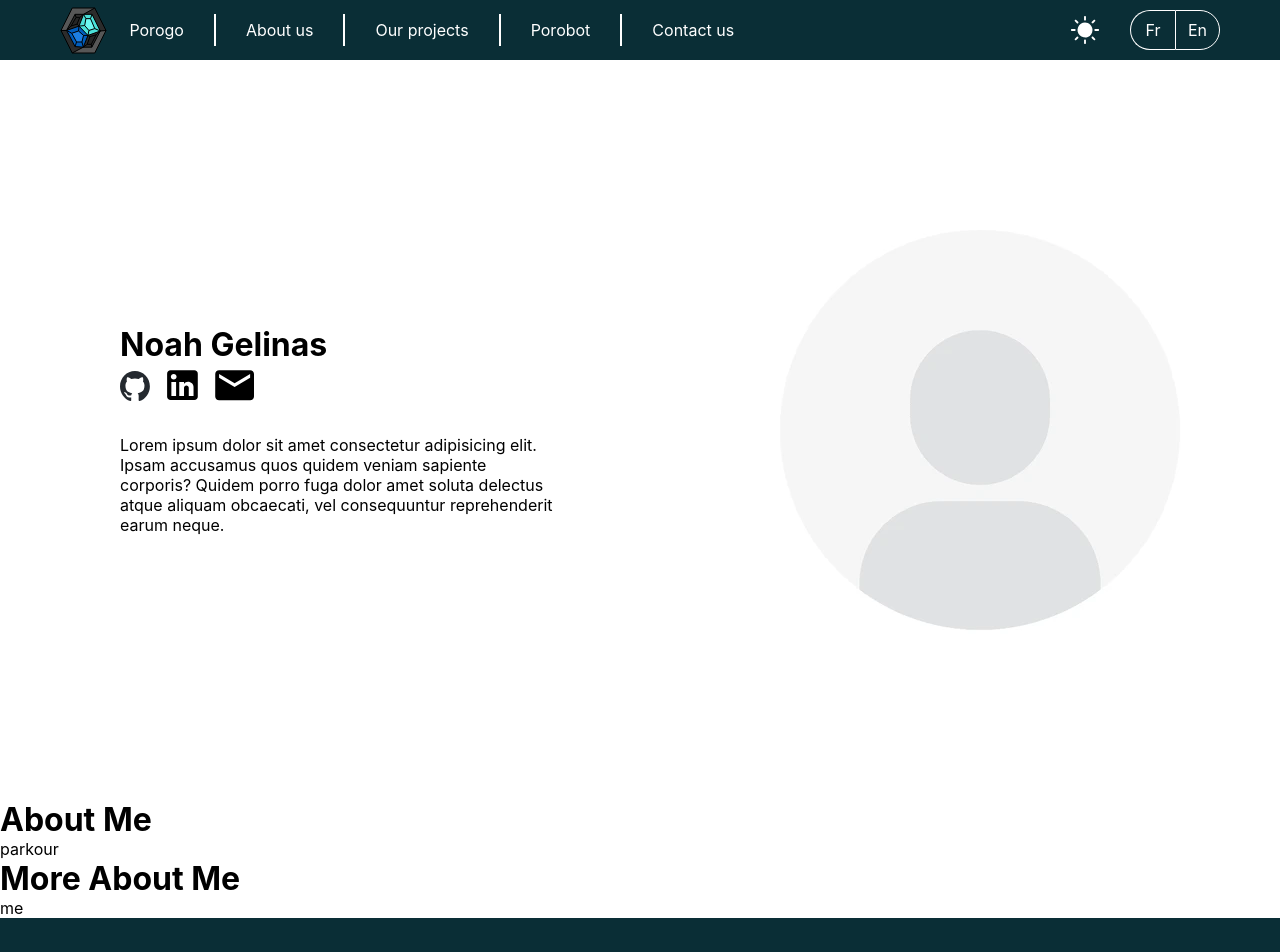
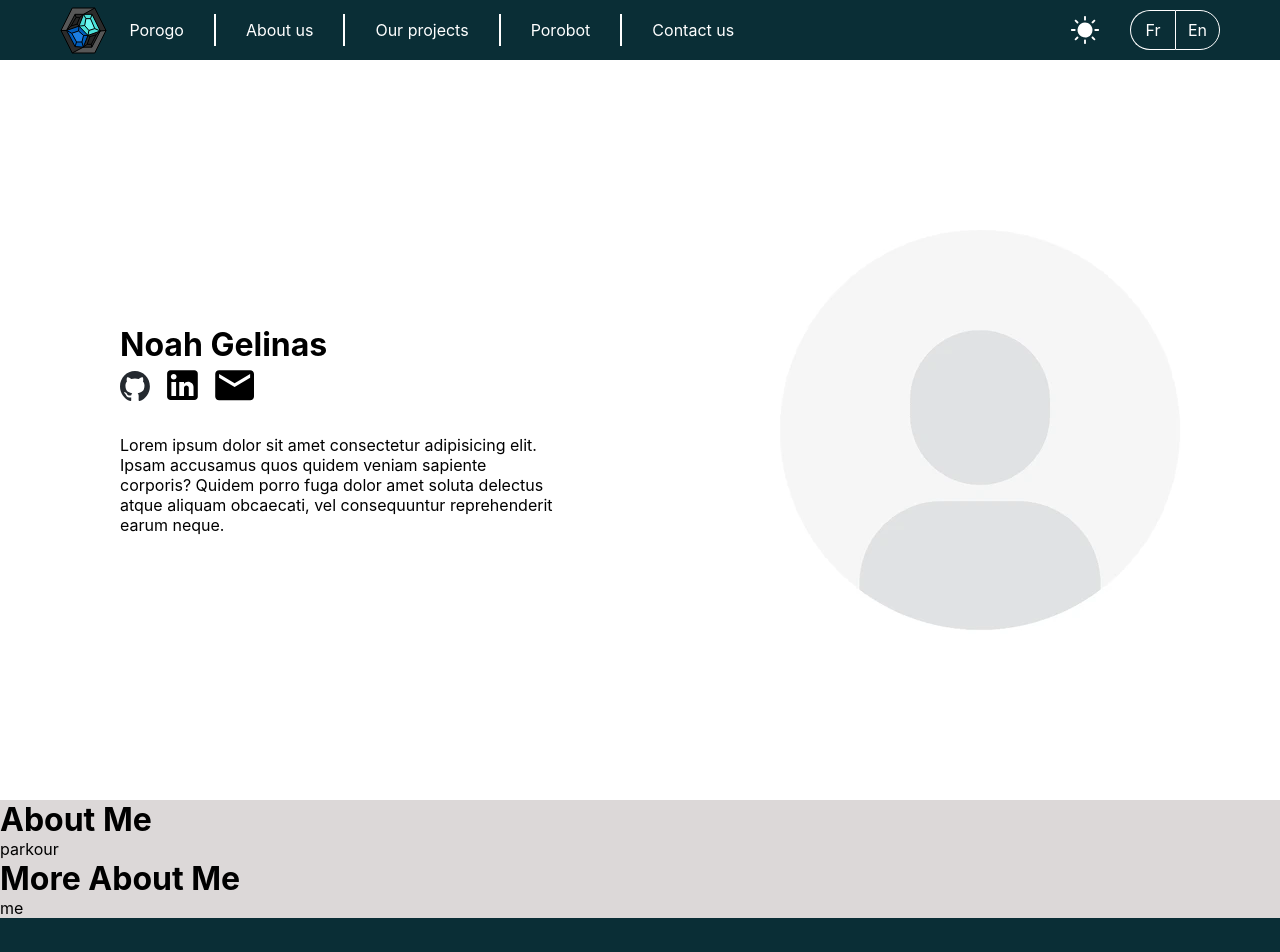
Before and after one commit to Porogoramer/porogoramer.com, a React app in the folder porogo/frontend/: page /about-dev in a window 1280 px wide. Shown: the top 952 px of the page. Built offline with nearby package versions, Linux system fonts and the light colour scheme; the HTML template or start-up script is replaced by a standard one.

Commit message:
Add background color to #full-content div

```diff
--- a/porogo/frontend/static/styles/views/_about-dev.scss
+++ b/porogo/frontend/static/styles/views/_about-dev.scss
@@ -42,6 +42,10 @@
   padding-bottom: 30px;
 }
 
+#full-content{
+  background-color: $color-gray;
+}
+
 #dev-name{
   padding-bottom: 6px;
 }
```
